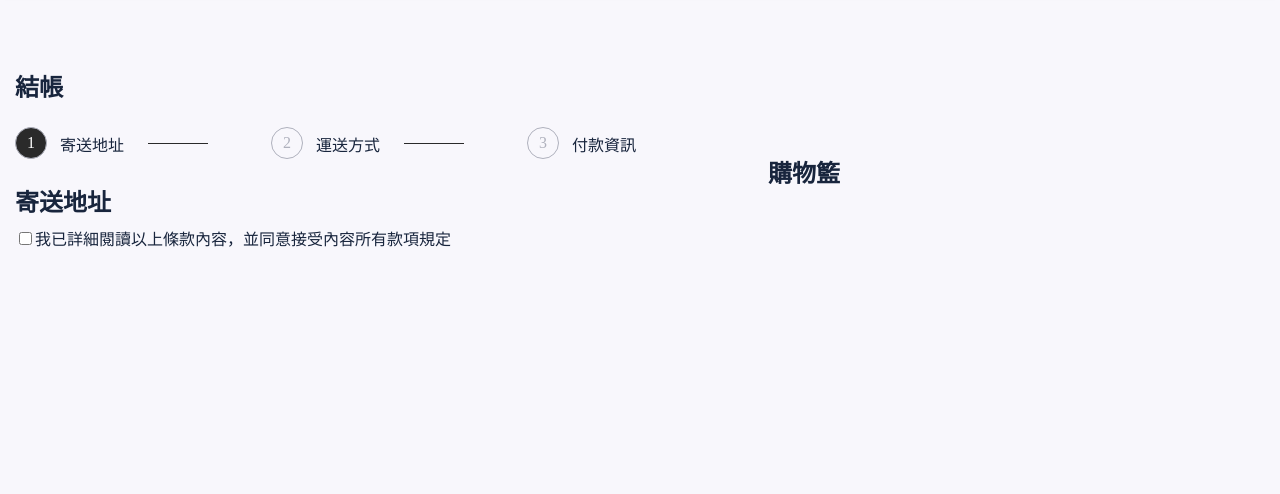
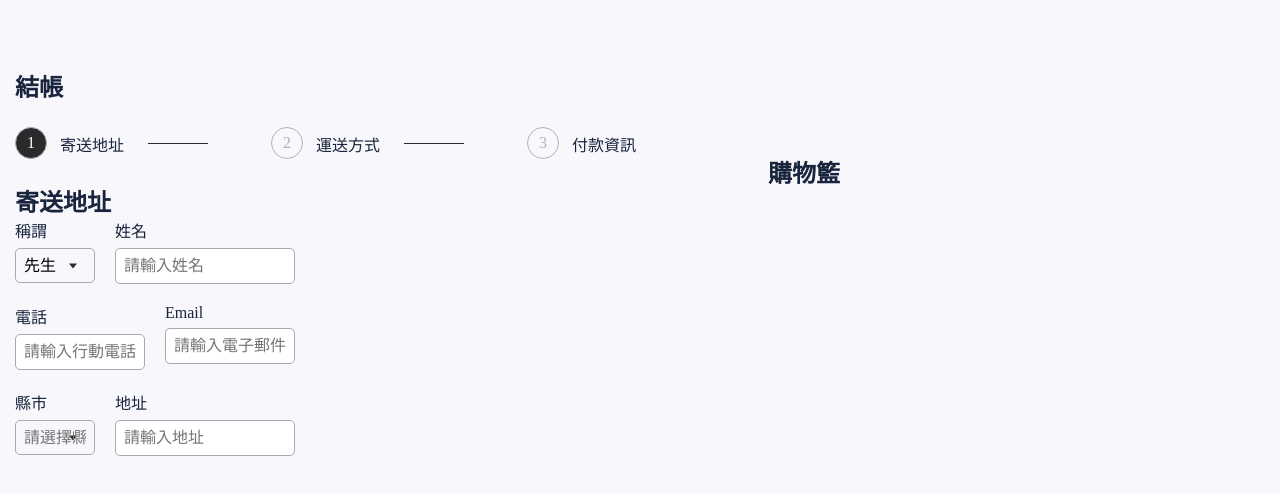
Before and after one commit to 21Jasper12/AC_Shop, a website: page index.html in a window 1280 px wide. Shown: the part 62-556 px from the top of the page. Drawn offline with Linux system fonts and the light colour scheme.

Commit message:
form(寄送地址)電腦版與手機板排版、form(寄送地址)input、select樣式與格式設定

```diff
--- a/index.html
+++ b/index.html
@@ -1,5 +1,6 @@
 <!DOCTYPE html>
 <html lang="en">
+
 <head>
   <meta charset="UTF-8">
   <meta http-equiv="X-UA-Compatible" content="IE=edge">
@@ -7,6 +8,7 @@
   <link rel="stylesheet" href="/src/output.css">
   <title>Document</title>
 </head>
+
 <body>
   <header>
     <input type="checkbox" class="title-toggle" id="title-toggle">
@@ -67,19 +69,55 @@
       </div>
 
       <div class="checked-form">
-        <div class="form-content">
-          <div class="part">
-            <h2>寄送地址</h2>
-              <div class="terms-panel scrollbar my-2">
-                <div class="terms-content">
+        <form id="a-form">
+          <div class="form-content">
+            <div class="part">
+              <h2>寄送地址</h2>
+              <div class="address-detail">
+                <div class="form-row gender"><label>稱謂</label>
+                  <div class="select-wrapper">
+                    <select name="a-type" id="a-type" required>
+                      <option value="man">先生</option>
+                      <option value="woman">小姐</option>
+                    </select>
+                  </div>
+                </div>
+
+                <div class="form-row real-name">
+                  <label for="">姓名</label>
+                  <input id="bank-code" type="text" placeholder="請輸入姓名">
+                </div>
+
+                <div class="form-row mobile">
+                  <label for="">電話</label>
+                  <input id="bank-code" type="text" placeholder="請輸入行動電話">
+                </div>
+
+                <div class="form-row email">
+                  <label for="">Email</label>
+                  <input id="bank-code" type="text" placeholder="請輸入電子郵件">
+                </div>
+
+                <div class="form-row county"><label>縣市</label>
+                  <div class="select-wrapper">
+                    <select name="a-type" id="a-type" required>
+                      <option value="" disabled selected>請選擇縣市</option>
+                      <option value="taipei">台北</option>
+                      <option value="taichung">台中</option>
+                      <option value="kaohsiung">高雄</option>
+                    </select>
+                  </div>
+                </div>
+
+                <div class="form-row address">
+                  <label for="">地址</label>
+                  <input id="bank-code" type="text" placeholder="請輸入地址">
                 </div>
               </div>
-            <div class="form-row d-flex align-items-center">
-              <input id="terms-check" type="checkbox">
-              <label for="">我已詳細閱讀以上條款內容，並同意接受內容所有款項規定</label>
+
             </div>
           </div>
-        </div>
+        </form>
       </div>
     </div>
 
@@ -91,4 +129,5 @@
   </section>
 
 </body>
+
 </html>
--- a/src/main.scss
+++ b/src/main.scss
@@ -488,13 +488,110 @@ header{
   }
 }
 
+// checked佈局
 .checked-form {
   margin-top: 56px;
   margin-left: 15px;
 }
 
+// 手機板隱藏shopping區塊的title
 .shopping-title {
   visibility: hidden;
+}
+
+
+// form-row樣式修改
+form {
+  .form-row {
+    >label {
+      display: block;
+      margin-bottom: 6px;
+      font-weight: 500;
+    }
+
+    input {
+      @extend %input-style;
+
+    }
+  }
+}
+
+// 重新設定select
+.select-wrapper {
+  position: relative;
+  z-index: 0;
+
+  &::after {
+    // content: "\25BE";
+    content: "";
+    border-style: solid;
+    border-width: 5px 4.5px 0px 4.5px;
+    border-color: #2A2A2A transparent transparent transparent;
+    position: absolute;
+    top: 50%;
+    transform: translateY(-50%);
+    right: 18px;
+    z-index: -1;
+  }
+}
+
+select {
+  @extend %input-style;
+  -webkit-appearance: none;
+  cursor: pointer;
+  width: 100%;
+  background-color: transparent;
+
+  &:invalid {
+    color: #747474;
+  }
+}
+
+
+// part address排版
+.address-detail {
+  display: grid;
+  grid-template-columns: 133px 183px;
+  grid-gap: 30px;
+  grid-template-areas:
+  "gender real-name"
+  "mobile mobile"
+  "email email"
+  "county county"
+  "address address";
+
+  input {
+    width: 100%;
+  }
+
+
+  .gender {
+    grid-area: gender;
+
+    select {
+      width: 100%;
+    }
+  }
+
+  .real-name {
+    grid-area: real-name;
+  }
+
+  .mobile {
+    grid-area: mobile;
+  }
+
+  .email {
+    grid-area: email;
+  }
+
+  .county {
+    grid-area: county;
+  }
+
+  .address {
+    grid-area: address;
+  }
 }
 
 // 電腦版
@@ -573,4 +670,15 @@ header{
   .shopping-title {
     all: unset;
   }
+
+  // part address排版
+  .address-detail {
+    grid-template-columns: repeat(6, 30px);
+    grid-gap: 20px;
+
+    grid-template-areas:
+    "gender gender real-name real-name real-name real-name"
+    "mobile mobile mobile email email email"
+    "county county address address address address";
+  }
 }
```
Also changed, not shown: src/output.css, 1 other file.
